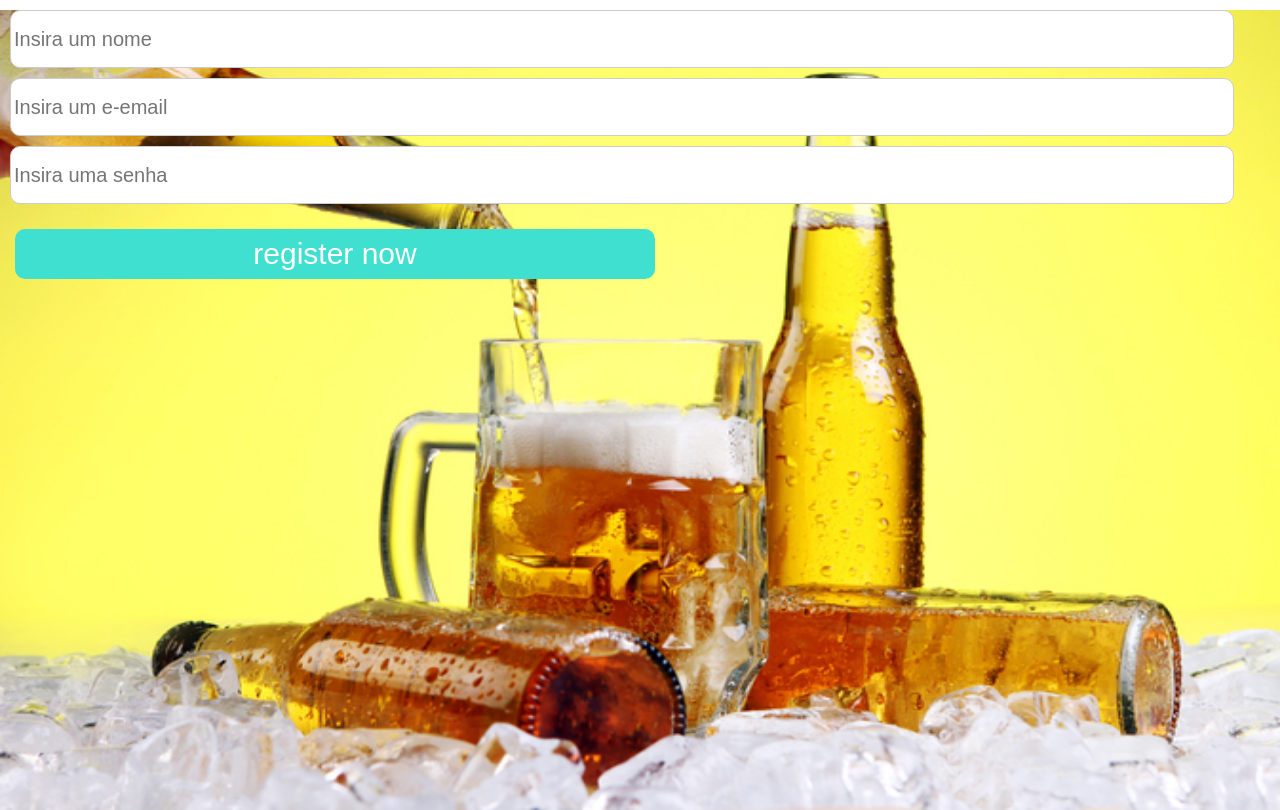
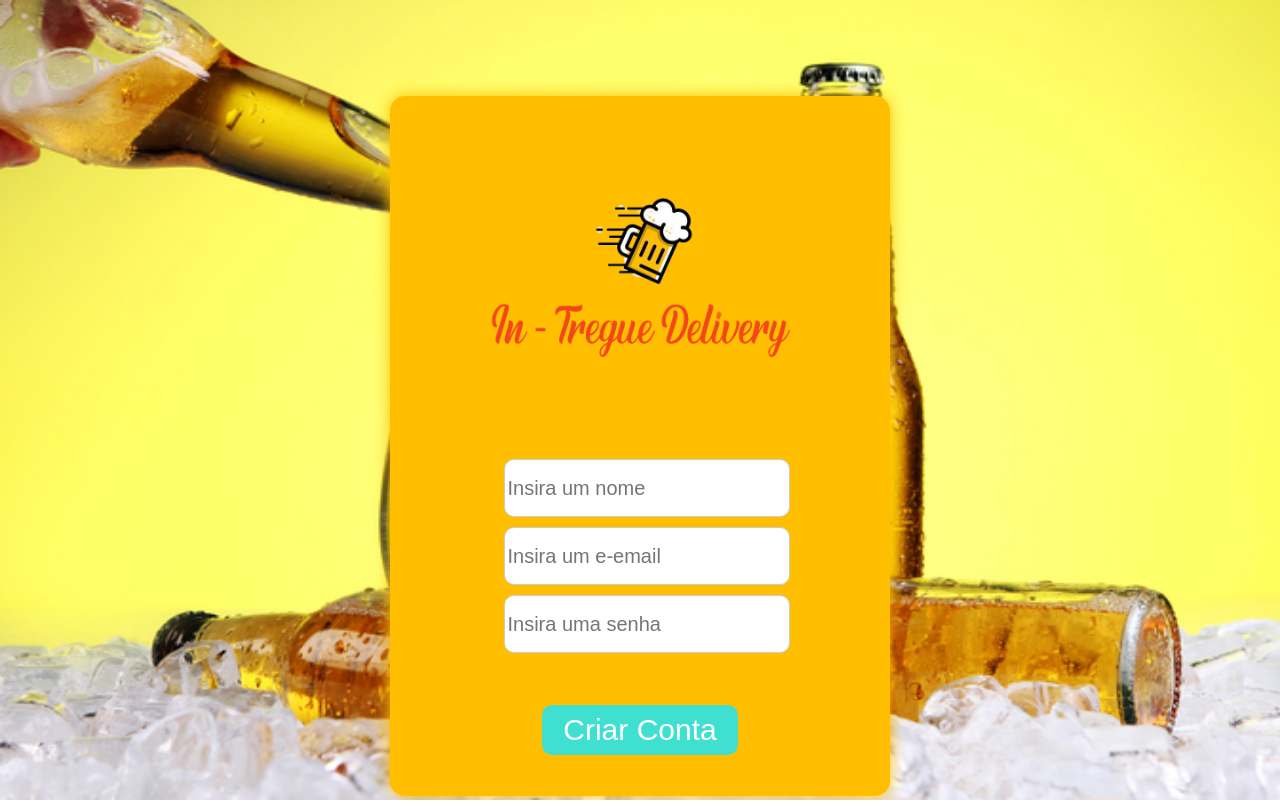
Before and after one commit to srsifer/deliveryAppFrontEnd, a React (Create React App) app: page /register in a window 1280 px wide. Built offline with nearby package versions, Linux system fonts and the light colour scheme; no server answers.

Commit message:
feat: ajuste css tela de registro

```diff
--- a/src/pages/Register.jsx
+++ b/src/pages/Register.jsx
@@ -4,8 +4,11 @@ import { registerValidation } from '../utils/inputValidations';
 import { apiRegister } from '../services/apiCalls';
 import {
   LoguinDiv,
+  LogoDoApp,
+  InputsDiv,
+  DivButonsLoguin,
   Inputs,
-  ButonsSend,
+  ButonsRegister,
 } from '../styles/login/Loguinstyles';
 
 export default function RegisterUser() {
@@ -42,15 +45,10 @@ export default function RegisterUser() {
 
   return (
     <LoguinDiv>
-
+      <InputsDiv>
+       <LogoDoApp/>
         { redirectOn ? <Redirect to="/customer/products" /> : null }
-
-      <p
-        hidden={ hiddenOn }
-        data-testid="common_register__element-invalid_register"
-      >
-        invalid credential
-      </p>
+        <div>
         <Inputs
           name="name"
           type="name"
@@ -75,14 +73,24 @@ export default function RegisterUser() {
           placeholder="Insira uma senha"
           data-testid="common_register__input-password"
         />
-      <ButonsSend
+        <p
+          hidden={ hiddenOn }
+          data-testid="common_register__element-invalid_register"
+        >
+          invalid credential
+        </p>
+        </div>
+        <DivButonsLoguin>
+          <ButonsRegister
             type="submit"
             disabled={ switchDisabledButton() }
             onClick={ () => sendRegister() }
             data-testid="common_register__button-register"
           >
-        register now
-      </ButonsSend>
+            Criar Conta
+          </ButonsRegister>
+        </DivButonsLoguin>
+      </InputsDiv>
     </LoguinDiv>
   );
 }
```
Lines whose indentation alone changed are shown as unchanged.
